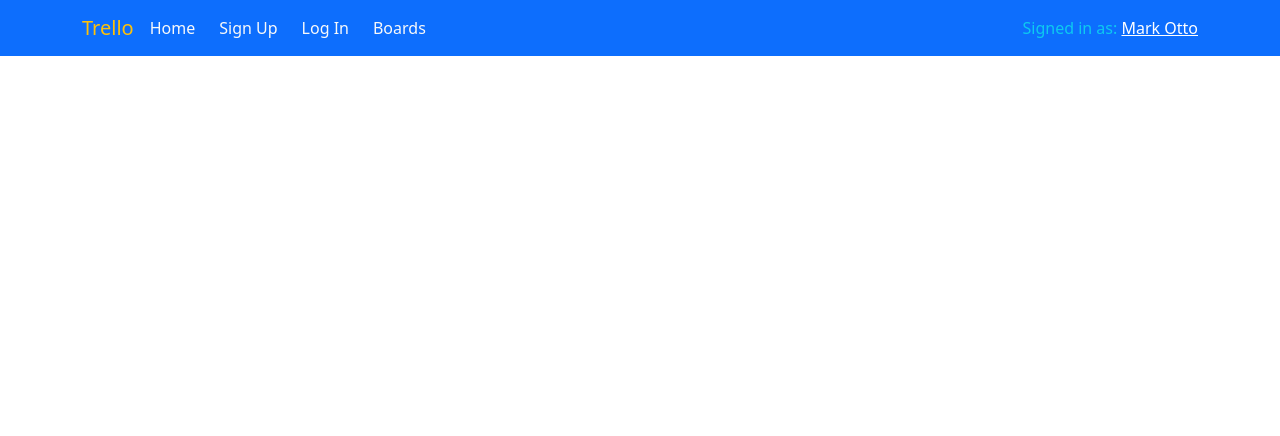
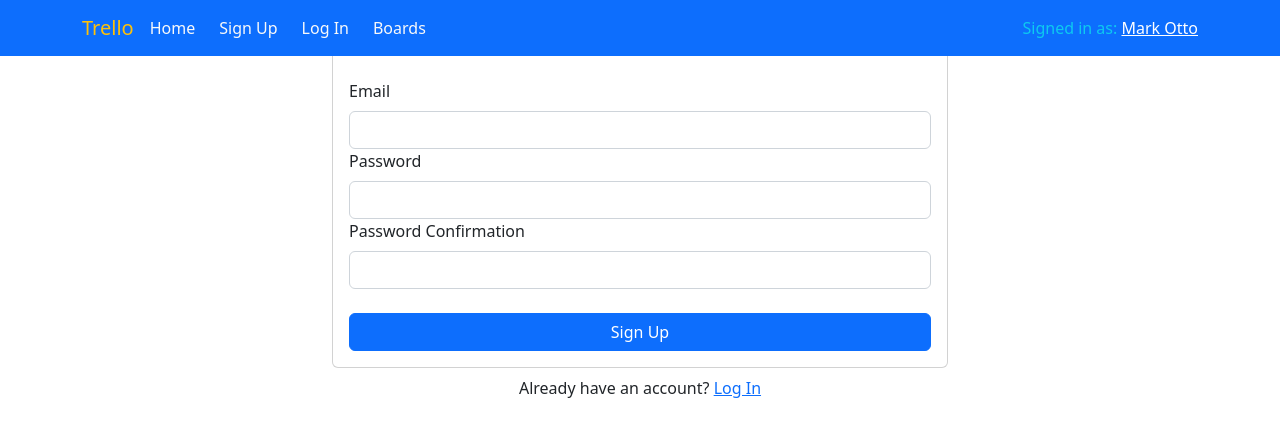
Before and after one commit to Kubatbekkk/RS-Clone---Trello, a React app: page /signup in a window 1280 px wide. Shown: the top 436 px of the page. Built offline with nearby package versions, Linux system fonts and the light colour scheme.

Commit message:
feat: add signup-fn, signupPage working

```diff
--- a/src/App.tsx
+++ b/src/App.tsx
@@ -1,17 +1,21 @@
+/* eslint-disable react/no-array-index-key */
 import React from 'react';
 import { BrowserRouter, Routes, Route } from 'react-router-dom';
 import {
   Home, NotFoundPage, BoardsPage, LoginPage, SignUpPage,
 } from './pages';
 import { NavbarComponent } from './components';
+import { AuthProvider } from './contexts/AuthContext';
 
 function App() {
   return (
     <BrowserRouter>
+      <AuthProvider>
         <NavbarComponent />
         <Routes>
-        {['/', '/home'].map((path) => (
+          {['/', '/home'].map((path, index) => (
             <Route
+              key={index}
               path={path}
               element={<Home />}
             />
@@ -21,6 +25,7 @@
           <Route path='/signup' element={<SignUpPage />} />
           <Route path='/login' element={<LoginPage />} />
         </Routes>
+      </AuthProvider>
     </BrowserRouter>
   );
 }
--- a/src/contexts/AuthContext.tsx
+++ b/src/contexts/AuthContext.tsx
@@ -11,7 +11,7 @@
 //   updatePassword,
 } from 'firebase/auth';
 import React, {
-  ReactNode, useContext, useEffect, useState,
+  ReactNode, useContext,
 } from 'react';
 
 import { auth } from '../firebase';
--- a/src/firebase.ts
+++ b/src/firebase.ts
@@ -2,13 +2,13 @@
 import { getAuth } from 'firebase/auth';
 
 const firebaseConfig = {
-  apiKey: process.env.REACT_APP_FIREBASE_API_KEY,
-  authDomain: process.env.REACT_APP_FIREBASE_AUTH_DOMAIN,
-  databaseURL: process.env.REACT_APP_FIREBASE_DATABASE_URL,
-  projectId: process.env.REACT_APP_FIREBASE_PROJECT_ID,
-  storageBucket: process.env.REACT_APP_FIREBASE_STORAGE_BUCKET,
-  messagingSenderId: process.env.REACT_APP_FIREBASE_MESSAGING_SENDER_ID,
-  appId: process.env.REACT_APP_FIREBASE_APP_ID,
+  apiKey: 'AIzaSyBT8OxQGikP5RYMETalhgbDqtZNYONlIHg',
+  authDomain: 'auth-trello-7133d.firebaseapp.com',
+  databaseURL: 'https://auth-trello-7133d-default-rtdb.asia-southeast1.firebasedatabase.app',
+  projectId: 'auth-trello-7133d',
+  storageBucket: 'auth-trello-7133d.appspot.com',
+  messagingSenderId: '789417695811',
+  appId: '1:789417695811:web:b51c786dc09e73d24dd2f6',
 };
 const app = initializeApp(firebaseConfig);
 export const auth = getAuth(app);
--- a/src/pages/SignupPage/SignupPage.tsx
+++ b/src/pages/SignupPage/SignupPage.tsx
@@ -1,14 +1,83 @@
-import React from 'react';
-import './styles.css';
-// import { useAuth } from '../../contexts/AuthContext';
+/* eslint-disable react/jsx-no-bind */
+/* eslint-disable consistent-return */
+import React, { useState, useRef } from 'react';
+import {
+  Card, Form, Button, Alert, Container,
+} from 'react-bootstrap';
+import { Link, useNavigate } from 'react-router-dom';
+import { useAuth } from '../../contexts/AuthContext';
 
 export default function SignUpPage() {
+  const [error, setError] = useState('');
+  const [loading, setLoading] = useState(false);
+  const emailRef = useRef<HTMLInputElement>(null);
+  const passwordRef = useRef<HTMLInputElement>(null);
+  const passwordConfirmRef = useRef<HTMLInputElement>(null);
+  const { signUp } = useAuth();
+  console.log('signup', typeof signUp);
+  const navigate = useNavigate();
+
+  async function handleSubmit(event: React.FormEvent<HTMLFormElement>) {
+    event.preventDefault();
+    if (passwordRef.current && passwordConfirmRef.current) {
+      if (passwordRef.current.value !== passwordConfirmRef.current.value) {
+        return setError('Passwords do not match.');
+      }
+    }
+    try {
+      setError('');
+      setLoading(true);
+      await signUp(emailRef.current!.value, passwordRef.current!.value);
+      navigate('/');
+    } catch (err: unknown) {
+      if (err instanceof Error) {
+        console.error(err.message);
+      }
+      setError('Failed to create an account.');
+    }
+    setLoading(false);
+  }
   return (
-    <main className='signup'>
-      <div className='d-flex gap-4'>
-        <div>dsdsdsds</div>
-        <div>213213</div>
+    <Container
+      style={{ minHeight: '100vh', maxWidth: '40rem' }}
+    >
+
+      <Card>
+        <Card.Body>
+          <h2 className="text-center mb-4">Sign Up</h2>
+          {error && <Alert variant="danger">{error}</Alert>}
+          <Form onSubmit={handleSubmit}>
+            <Form.Group id="email">
+              <Form.Label>Email</Form.Label>
+              <Form.Control type="email" ref={emailRef} required />
+            </Form.Group>
+            <Form.Group id="password">
+              <Form.Label>Password</Form.Label>
+              <Form.Control
+                type="password"
+                ref={passwordRef}
+                required
+              />
+            </Form.Group>
+            <Form.Group id="password-confirm">
+              <Form.Label>Password Confirmation</Form.Label>
+              <Form.Control
+                type="password"
+                ref={passwordConfirmRef}
+                required
+              />
+            </Form.Group>
+            <Button disabled={loading} className="w-100 mt-4" type="submit">
+              Sign Up
+            </Button>
+          </Form>
+        </Card.Body>
+      </Card>
+      <div className="w-100 text-center mt-2">
+        Already have an account?
+        {' '}
+        <Link to="/login"> Log In</Link>
       </div>
-    </main>
+    </Container>
   );
 }
--- a/src/pages/SignupPage/styles.css
+++ /dev/null
@@ -1,25 +0,0 @@
-.signup {
-    display: grid;
-    place-items: center;
-}
-.signup__header {
-    text-align: center;
-    margin-bottom: -2rem;
-}
-.signup__header h2 {
-    color:rgb(76, 78, 78);
-
-}
-.card {
-    width: 500px;
-    height: 500px;
-    background: yellowgreen;
-}
-
-.signup__wrapper {
-    height:25rem;
-    max-width: 40rem;
-    width: 31rem;
-    border-radius: 5px ;
-    box-shadow: 1px 1px 2px 2px rgba(184,177,184,1);
-}
```
Also changed, not shown: .eslintrc.json, 1 other file (tests, documents, lock files or other folders). Lines whose indentation alone changed are shown as unchanged.
